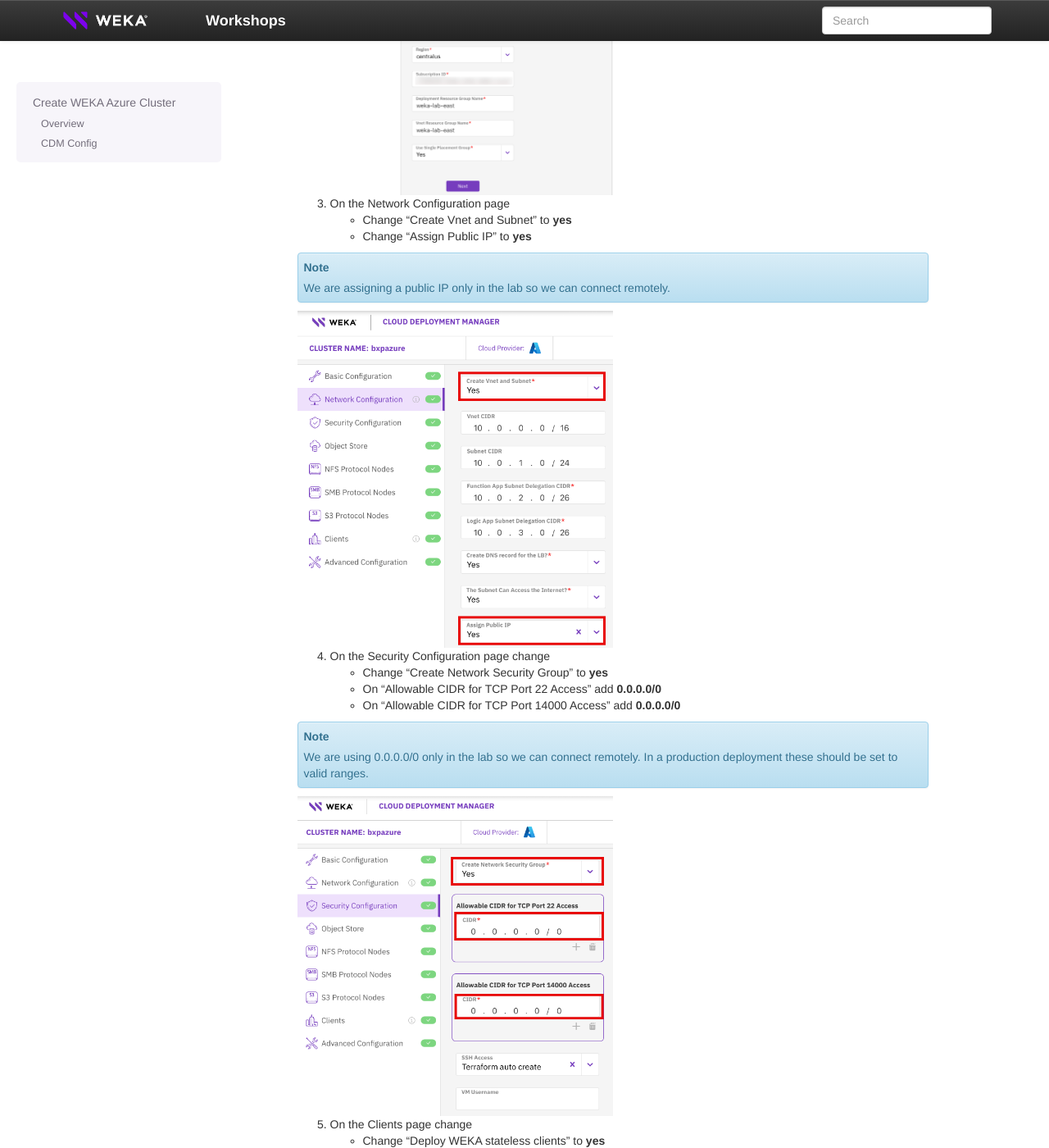
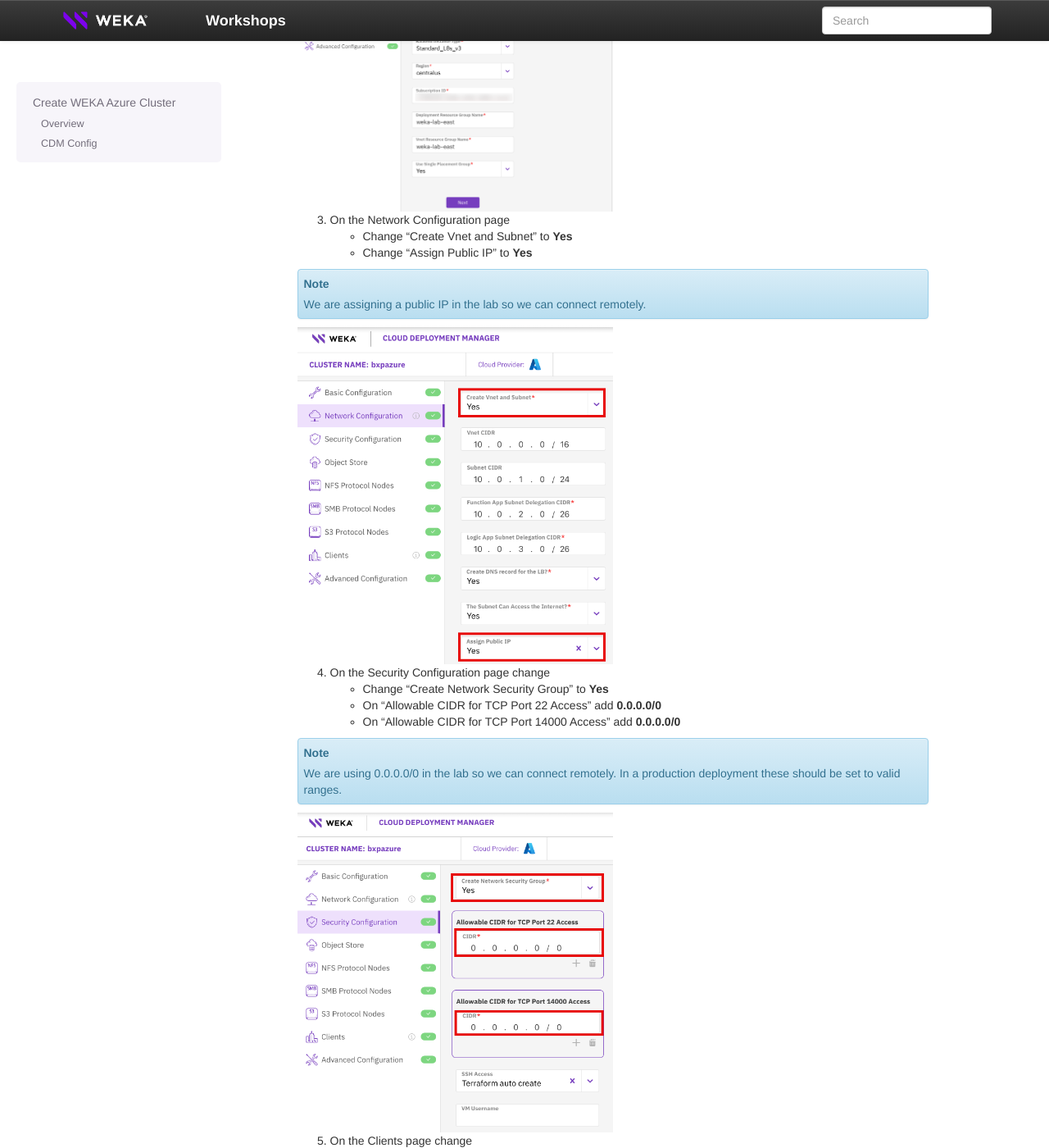
Before and after one commit to bmp-dot/template, a Sphinx documentation site: the page built from source/create_azure_cluster/create_azure_cluster.md, in a window 1280 px wide and 1400 px high, scrolled down 948 px. Shown: the whole window at 82% size. Built offline with Sphinx 7.4.7, drawn with Linux system fonts in a browser that asks for light colours; some of the changed text lies outside the part shown.

````diff
--- a/source/create_azure_cluster/create_azure_cluster.md
+++ b/source/create_azure_cluster/create_azure_cluster.md
@@ -32,11 +33,11 @@
 ```
 
 3.  On the Network Configuration page
-    - Change "Create Vnet and Subnet" to **yes**
-    - Change "Assign Public IP" to **yes**
+    - Change "Create Vnet and Subnet" to **Yes**
+    - Change "Assign Public IP" to **Yes**
 
 ```{note}
-We are assigning a public IP only in the lab so we can connect remotely.
+We are assigning a public IP in the lab so we can connect remotely.
 ```
 
 ```{image} ./images/cdm_network.png
@@ -46,12 +47,12 @@
 ```
 
 4.  On the Security Configuration page change
-    - Change "Create Network Security Group" to **yes**
+    - Change "Create Network Security Group" to **Yes**
     - On "Allowable CIDR for TCP Port 22 Access" add **0.0.0.0/0**
     - On "Allowable CIDR for TCP Port 14000 Access" add **0.0.0.0/0**
 
 ```{note}
-We are using 0.0.0.0/0 only in the lab so we can connect remotely. In a production deployment these should be set to valid ranges.
+We are using 0.0.0.0/0 in the lab so we can connect remotely. In a production deployment these should be set to valid ranges.
 ```
 
 ```{image} ./images/cdm_security.png
````
Also changed, not shown: other parts of source/create_azure_cluster/create_azure_cluster.md (+3 -2 lines).
